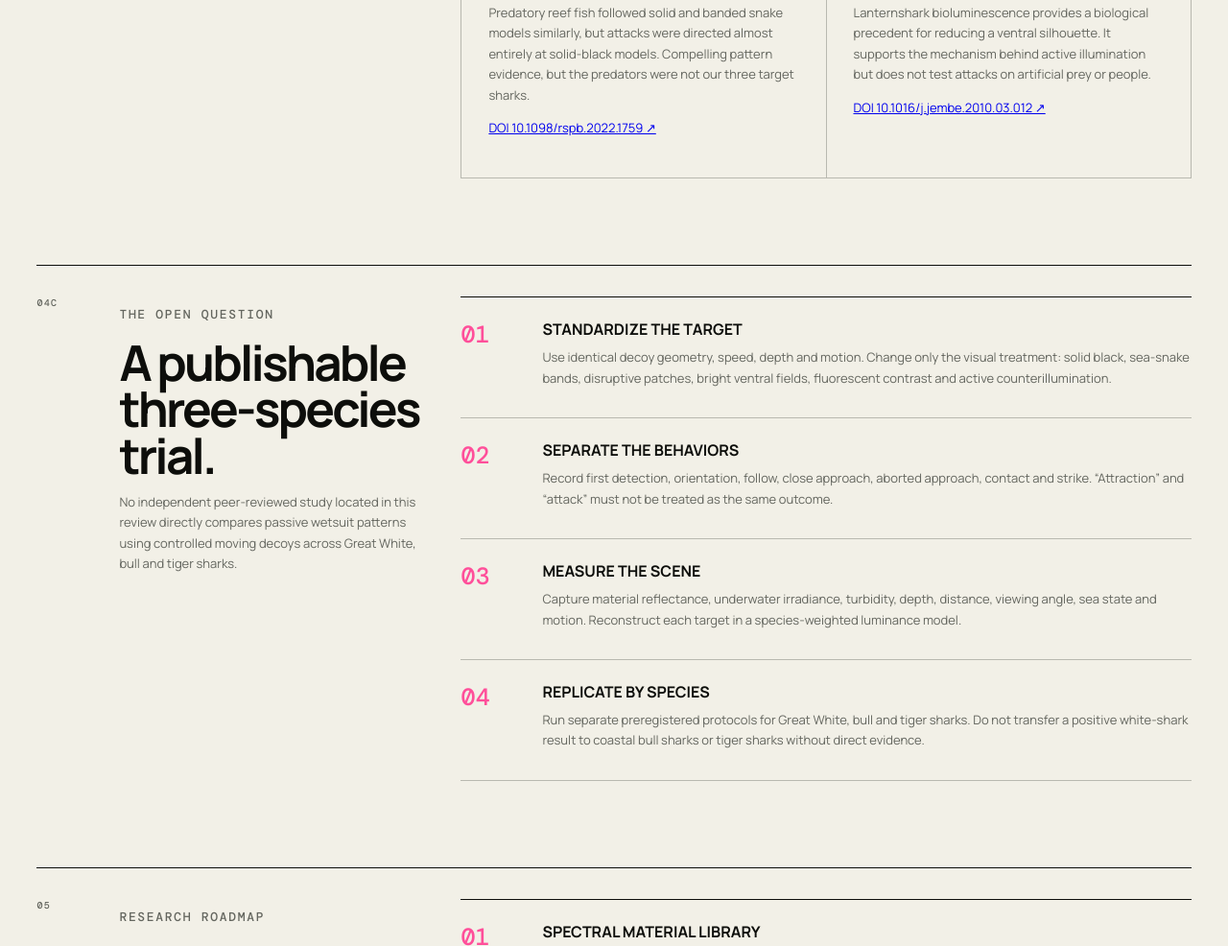
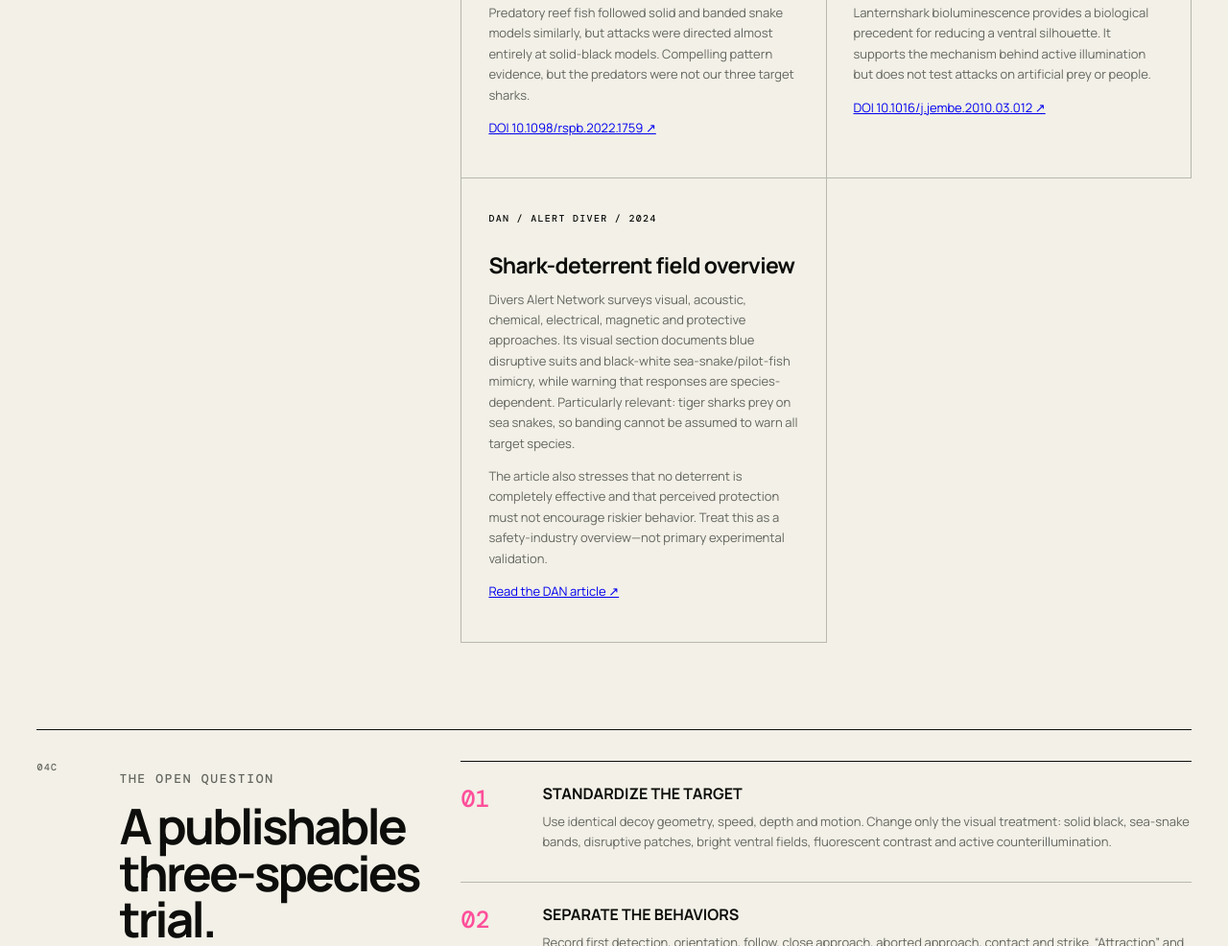
Before and after one commit to theLodgeBots/wetsuit-lab, a website: page shark-vision/index.html in a window 1280 px wide. Shown: the part 7325-8311 px from the top of the page at 96% size. Drawn offline with nearby package versions, Linux system fonts and the light colour scheme.

Commit message:
Add DAN shark deterrent review to research

```diff
--- a/shark-vision/index.html
+++ b/shark-vision/index.html
@@ -108,6 +108,7 @@
         <article class="signal"><span>MICARELLI ET AL. / 2021–22</span><h3>Visual prey selection</h3><p>After odor attracted sharks into the area, white sharks generally selected an odorless seal decoy over tuna bait. Tide, visibility, temperature and sea state changed prey choice—evidence that any visual design must be tested by environment.</p><p><a href="https://doi.org/10.3390/ani11092583" target="_blank" rel="noreferrer">2021 study ↗</a> · <a href="https://pmc.ncbi.nlm.nih.gov/articles/PMC9741310/" target="_blank" rel="noreferrer">environment study ↗</a></p></article>
         <article class="signal"><span>GOIRAN ET AL. / 2022</span><h3>Sea-snake banding</h3><p>Predatory reef fish followed solid and banded snake models similarly, but attacks were directed almost entirely at solid-black models. Compelling pattern evidence, but the predators were not our three target sharks.</p><p><a href="https://doi.org/10.1098/rspb.2022.1759" target="_blank" rel="noreferrer">DOI 10.1098/rspb.2022.1759 ↗</a></p></article>
         <article class="signal"><span>CLAES ET AL. / 2010</span><h3>Natural counterillumination</h3><p>Lanternshark bioluminescence provides a biological precedent for reducing a ventral silhouette. It supports the mechanism behind active illumination but does not test attacks on artificial prey or people.</p><p><a href="https://doi.org/10.1016/j.jembe.2010.03.012" target="_blank" rel="noreferrer">DOI 10.1016/j.jembe.2010.03.012 ↗</a></p></article>
+        <article class="signal"><span>DAN / ALERT DIVER / 2024</span><h3>Shark-deterrent field overview</h3><p>Divers Alert Network surveys visual, acoustic, chemical, electrical, magnetic and protective approaches. Its visual section documents blue disruptive suits and black-white sea-snake/pilot-fish mimicry, while warning that responses are species-dependent. Particularly relevant: tiger sharks prey on sea snakes, so banding cannot be assumed to warn all target species.</p><p>The article also stresses that no deterrent is completely effective and that perceived protection must not encourage riskier behavior. Treat this as a safety-industry overview—not primary experimental validation.</p><p><a href="https://world.dan.org/alert-diver/article/shark-deterrents/" target="_blank" rel="noreferrer">Read the DAN article ↗</a></p></article>
       </div>
     </section>
 
```
